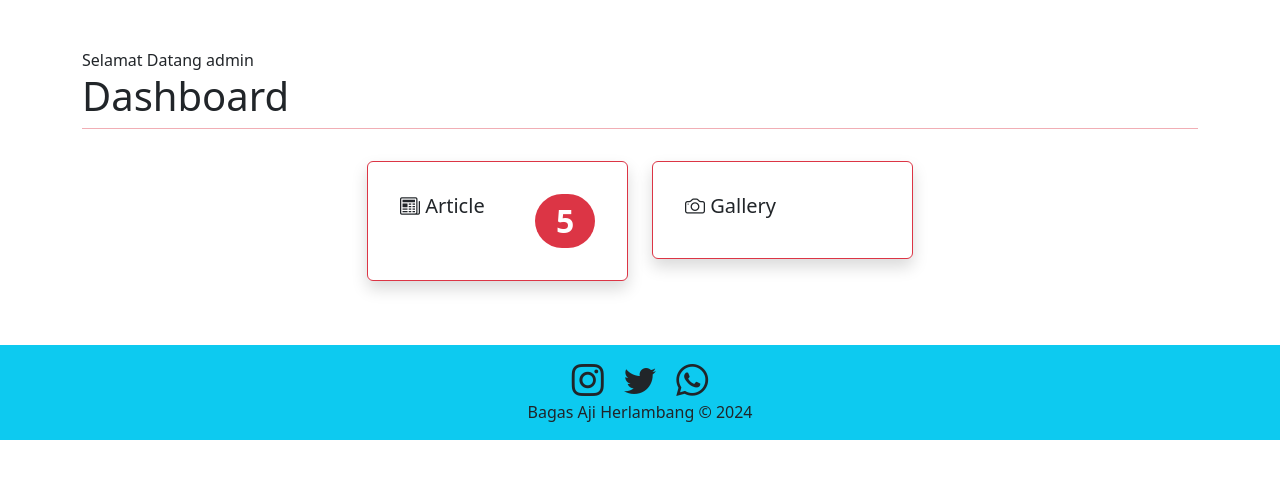
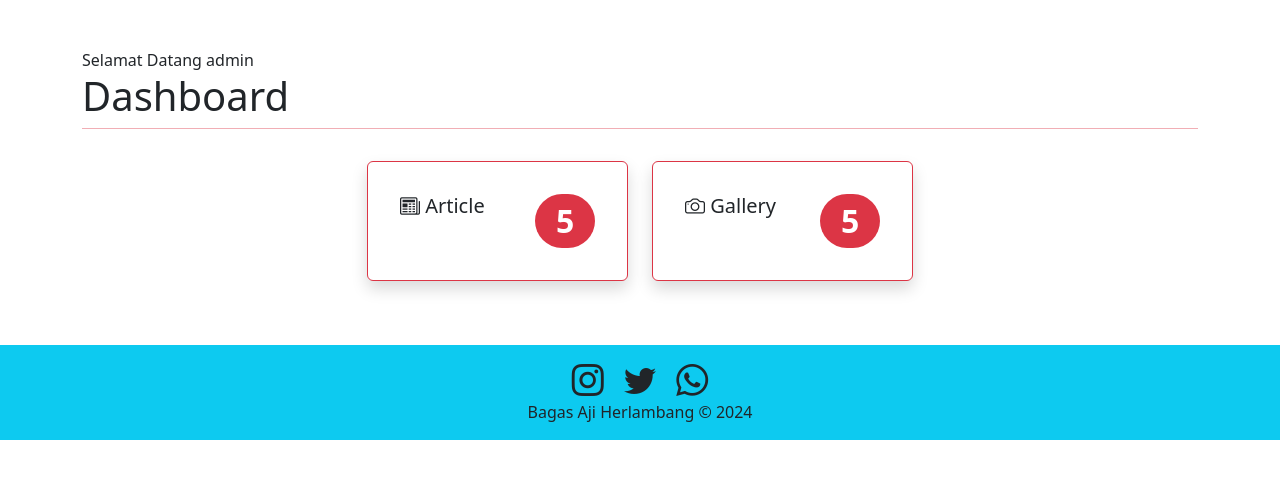
Before and after one commit to bagasji-her/mydailyjournal, a PHP site: page /admin.php in a window 1280 px wide. Shown: the part 113-592 px from the top of the page. Run offline with PHP 8.4, Linux system fonts and the light colour scheme; a user stored in the database is signed in; data comes from the database, SQL or seed files in the repository.

Commit message:
Update dashboard.php

```diff
--- a/dashboard.php
+++ b/dashboard.php
@@ -7,11 +7,11 @@ $hasil1 = $conn->query($sql1);
 $jumlah_article = $hasil1->num_rows;
 
 //query untuk mengambil data gallery
-//$sql2 = "SELECT * FROM gallery ORDER BY tanggal DESC";
-//$hasil2 = $conn->query($sql2);
+$sql2 = "SELECT * FROM gallery ORDER BY tanggal DESC";
+$hasil2 = $conn->query($sql2);
 
 //menghitung jumlah baris data gallery
-//$jumlah_gallery = $hasil2->num_rows;
+$jumlah_gallery = $hasil2->num_rows;
 ?>
 <div class="row row-cols-1 row-cols-md-4 g-4 justify-content-center pt-4">
     <div class="col">
@@ -36,7 +36,7 @@ $jumlah_article = $hasil1->num_rows;
                         <h5 class="card-title"><i class="bi bi-camera"></i> Gallery</h5>
                     </div>
                     <div class="p-3">
-                        <span class="badge rounded-pill text-bg-danger fs-2"><?php //echo $jumlah_gallery; ?></span>
+                        <span class="badge rounded-pill text-bg-danger fs-2"><?php echo $jumlah_gallery; ?></span>
                     </div>
                 </div>
             </div>
```
